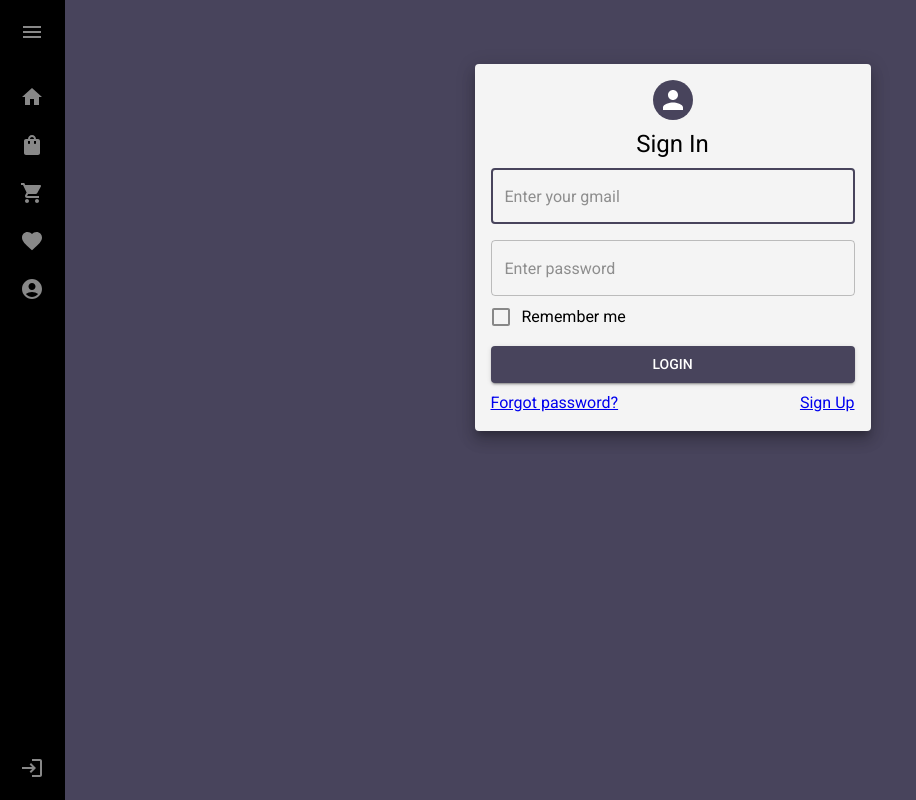
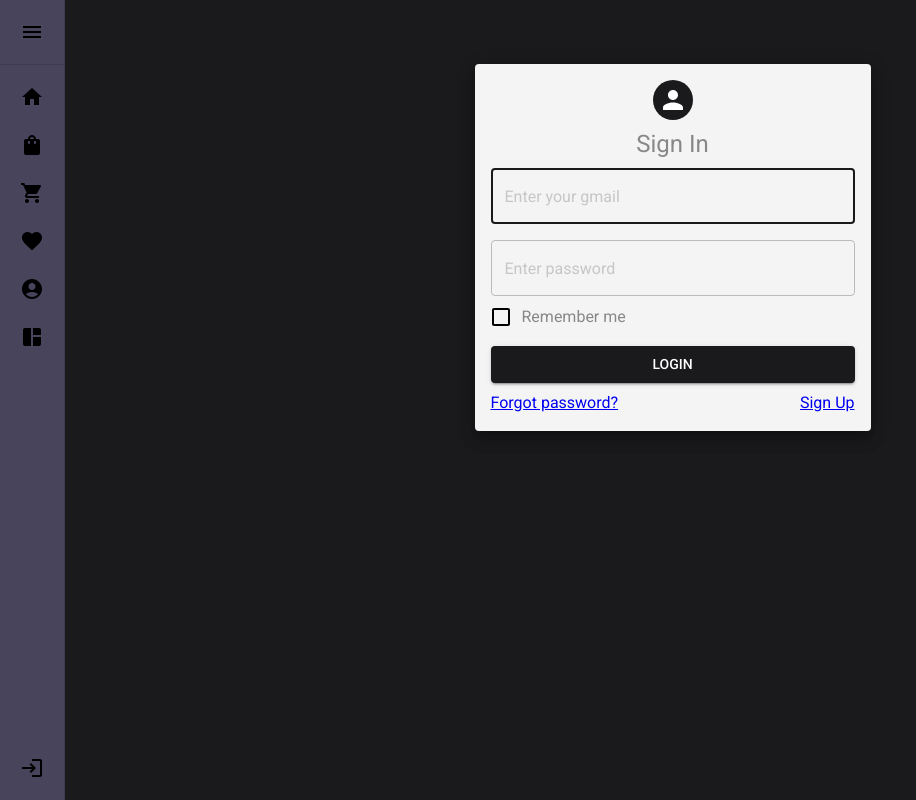
Before and after one commit to zerrorTwo/zerror-Two-Store, a React (Vite) app in the folder frontend/: page /login in a window 1280 px wide. Shown: the whole page, without its empty margins (0-916 px from the left). Built offline with nearby package versions, Linux system fonts and the light colour scheme.

Commit message:
add progess logout

```diff
--- /dev/null
+++ b/frontend/src/components/Loading.jsx
@@ -0,0 +1,19 @@
+import { Box, CircularProgress } from "@mui/material";
+
+function Loading() {
+  return (
+    <Box
+      sx={{
+        height: "100vh",
+        width: "100%",
+        display: "flex", // Sử dụng flexbox
+        justifyContent: "center", // Căn giữa theo trục ngang
+        alignItems: "center", // Căn giữa theo trục dọc
+      }}
+    >
+      <CircularProgress color="inherit" />
+    </Box>
+  );
+}
+
+export default Loading;
--- /dev/null
+++ b/frontend/src/components/Switcher.jsx
@@ -0,0 +1,105 @@
+import { useState } from "react";
+import PropTypes from "prop-types";
+import {
+  ListItem,
+  ListItemButton,
+  ListItemIcon,
+  ListItemText,
+  Menu,
+  MenuItem,
+  Tooltip,
+  useTheme,
+} from "@mui/material";
+import ArrowRightIcon from "@mui/icons-material/ArrowRight";
+import { Link } from "react-router-dom"; // Import Link from react-router-dom
+
+const Switcher = ({ icon, text, open = false, dropdownItems = [] }) => {
+  const theme = useTheme();
+  const [anchorEl, setAnchorEl] = useState(null);
+
+  const handleOpen = (event) => {
+    setAnchorEl(event.currentTarget);
+  };
+
+  const handleClose = () => {
+    setAnchorEl(null);
+  };
+
+  return (
+    <ListItem disablePadding sx={{ display: "block" }}>
+      <Tooltip title={text} placement="right">
+        <ListItemButton
+          onClick={handleOpen}
+          sx={[
+            { minHeight: 48, px: 2.5 },
+            open ? { justifyContent: "initial" } : { justifyContent: "center" },
+          ]}
+        >
+          <ListItemIcon
+            sx={[
+              { minWidth: 0, justifyContent: "center" },
+              open ? { mr: 3 } : { mr: "auto" },
+            ]}
+          >
+            {icon || (
+              <ArrowRightIcon sx={{ color: theme.palette.text.secondary }} />
+            )}
+          </ListItemIcon>
+
+          <ListItemText
+            primary={text}
+            sx={{
+              color: theme.palette.text.secondary,
+              ...(open ? { opacity: 1 } : { opacity: 0 }),
+            }}
+          />
+        </ListItemButton>
+      </Tooltip>
+
+      {/* Dropdown Menu */}
+      <Menu
+        sx={{
+          "& .MuiPaper-root": {
+            backgroundColor: theme.palette.primary.main, // Background color
+          },
+        }}
+        anchorEl={anchorEl}
+        open={Boolean(anchorEl)}
+        onClose={handleClose}
+        anchorOrigin={{
+          vertical: "bottom",
+          horizontal: "right",
+        }}
+        transformOrigin={{
+          vertical: "top",
+          horizontal: "right",
+        }}
+      >
+        {dropdownItems.map((item, index) => (
+          <MenuItem
+            sx={{ color: theme.palette.text.primary }}
+            key={index}
+            component={Link} // Use Link as the component
+            to={item.to} // Pass the `to` prop for navigation
+          >
+            {item.label}
+          </MenuItem>
+        ))}
+      </Menu>
+    </ListItem>
+  );
+};
+
+Switcher.propTypes = {
+  icon: PropTypes.element, // Icon to display
+  text: PropTypes.string.isRequired, // Title of the Switcher
+  open: PropTypes.bool, // Menu open/close state
+  dropdownItems: PropTypes.arrayOf(
+    PropTypes.shape({
+      label: PropTypes.string.isRequired, // Item label
+      to: PropTypes.string.isRequired, // Path for navigation
+    })
+  ), // Dropdown items
+};
+
+export default Switcher;
--- a/frontend/src/pages/Auth/Login.jsx
+++ b/frontend/src/pages/Auth/Login.jsx
@@ -42,11 +42,12 @@ function Login() {
       const data = await login({ email: gmail, password }).unwrap();
 
       dispatch(setCredentials(data));
-      navigate("/"); // This will navigate to the homepage if login is successful
+      navigate("/");
     } catch (err) {
-      console.log(err);
-
-      toast.error(err.data.message);
+      // console.log(err.error);
+      toast.error(
+        err?.data?.message || err?.error || "An unexpected error occurred"
+      );
     }
   };
 
--- a/frontend/src/pages/Auth/Register.jsx
+++ b/frontend/src/pages/Auth/Register.jsx
@@ -44,7 +44,9 @@ function Register() {
       dispatch(setCredentials(data));
       navigate("/"); // This will navigate to the homepage if login is successful
     } catch (err) {
-      toast.error(err.data.message);
+      toast.error(
+        err?.data?.message || err?.error || "An unexpected error occurred"
+      );
     }
   };
 
@@ -62,6 +64,9 @@ function Register() {
             bgcolor: theme.palette.primary.main,
             textAlign: "center",
             mb: 1,
+            "& .MuiSvgIcon-root": {
+              color: "white",
+            },
           }}
         ></Avatar>
         <Typography component="h1" variant="h5" sx={{ textAlign: "center" }}>
--- a/frontend/src/pages/Home.jsx
+++ b/frontend/src/pages/Home.jsx
@@ -1,9 +1,10 @@
+import Loading from "../components/Loading";
 import { useGetAllCurrentUserQuery } from "../redux/api/userSlice";
 
 function Home() {
   const { data: user, error, isLoading } = useGetAllCurrentUserQuery();
 
-  if (isLoading) return <div>Loading...</div>;
+  if (isLoading) return <Loading />;
   if (error) return <div>Error: {error.message}</div>;
 
   return (
--- a/frontend/src/pages/Layout.jsx
+++ b/frontend/src/pages/Layout.jsx
@@ -16,13 +16,22 @@ import ShoppingCartIcon from "@mui/icons-material/ShoppingCart";
 import HomeIcon from "@mui/icons-material/Home";
 import FavoriteIcon from "@mui/icons-material/Favorite";
 import AccountCircleIcon from "@mui/icons-material/AccountCircle";
+import SpaceDashboardIcon from "@mui/icons-material/SpaceDashboard";
 import LoginIcon from "@mui/icons-material/Login";
 import { Outlet, useNavigate } from "react-router";
-import { Button, Dialog, DialogActions, DialogTitle } from "@mui/material";
+import {
+  Button,
+  Dialog,
+  DialogActions,
+  DialogTitle,
+  LinearProgress,
+} from "@mui/material";
 import NavItem from "../components/NavItem";
 import { useDispatch } from "react-redux";
 import { useLogoutMutation } from "../redux/api/authApiSlice";
 import { logOut } from "../redux/features/auth/authSlice";
+import Switcher from "../components/Switcher";
+import { toast } from "react-toastify";
 
 const drawerWidth = 240;
 
@@ -111,7 +120,7 @@ export default function Layout() {
   const [open, setOpen] = React.useState(false);
   const isUser = true;
   const dispatch = useDispatch();
-  const [logout] = useLogoutMutation();
+  const [logout, { isLoading }] = useLogoutMutation();
 
   const handleDrawerOpen = () => {
     setOpen(true);
@@ -134,10 +143,19 @@ export default function Layout() {
   const navigate = useNavigate();
 
   const handleLogout = async () => {
-    await logout();
-    dispatch(logOut());
-    navigate("/login");
-    setOpenDialog(false);
+    try {
+      const result = await logout().unwrap();
+      console.log(result);
+      if (result) {
+        dispatch(logOut());
+        navigate("/login");
+      }
+      setOpenDialog(false);
+    } catch (err) {
+      toast.error(
+        err?.data?.message || err?.error || "An unexpected error occurred"
+      );
+    }
   };
 
   return (
@@ -230,6 +248,28 @@ export default function Layout() {
             </>
           )}
 
+          {isUser && (
+            <>
+              {/* Account Item */}
+              <Switcher
+                icon={
+                  <SpaceDashboardIcon
+                    sx={{ color: theme.palette.text.secondary }}
+                  />
+                }
+                text="Dashboard"
+                open={open}
+                dropdownItems={[
+                  { label: "Analytics", to: "/" },
+                  { label: "Order", to: "/" },
+                  { label: "Product", to: "/" },
+                  { label: "Category", to: "/" },
+                  { label: "User", to: "/" },
+                ]}
+              />
+            </>
+          )}
+
           {/* Login/Logout Button */}
           <Box sx={{ marginTop: "auto" }}>
             {isUser ? (
@@ -246,6 +286,11 @@ export default function Layout() {
                   aria-labelledby="alert-dialog-title"
                   aria-describedby="alert-dialog-description"
                 >
+                  {isLoading && (
+                    <Box sx={{ width: "100%" }}>
+                      <LinearProgress color="inherit" />
+                    </Box>
+                  )}
                   <DialogTitle id="alert-dialog-title">
                     {"Do you really want to log out?"}
                   </DialogTitle>
@@ -267,7 +312,7 @@ export default function Layout() {
         </List>
       </Drawer>
 
-      <Box component="main" sx={{ flexGrow: 1, px: 3 }}>
+      <Box component="main" sx={{ flexGrow: 1, px: 3, height: "100vh" }}>
         <Outlet />
       </Box>
     </Box>
--- a/frontend/src/theme.js
+++ b/frontend/src/theme.js
@@ -3,18 +3,18 @@ import { createTheme } from "@mui/material/styles";
 const theme = createTheme({
   palette: {
     primary: {
-      main: "#48445c", // Màu chính (ví dụ: màu đen)
+      main: "#1A1A1D", // Màu chính (ví dụ: màu đen)
     },
     secondary: {
-      main: "#000", // Màu phụ (tùy chỉnh theo ý muốn)
+      main: "#48445c", // Màu phụ (tùy chỉnh theo ý muốn)
     },
     background: {
-      default: "#48445c", // Màu nền mặc định
+      default: "#1A1A1D", // Màu nền mặc định
       paper: "#f4f4f4", // Màu nền của các thành phần như Card, Paper
     },
     text: {
-      primary: "#000", // Màu chữ chính
-      secondary: "#888", // Màu chữ phụ
+      primary: "#888", // Màu chữ chính
+      secondary: "#000", // Màu chữ phụ
     },
   },
   typography: {
```
